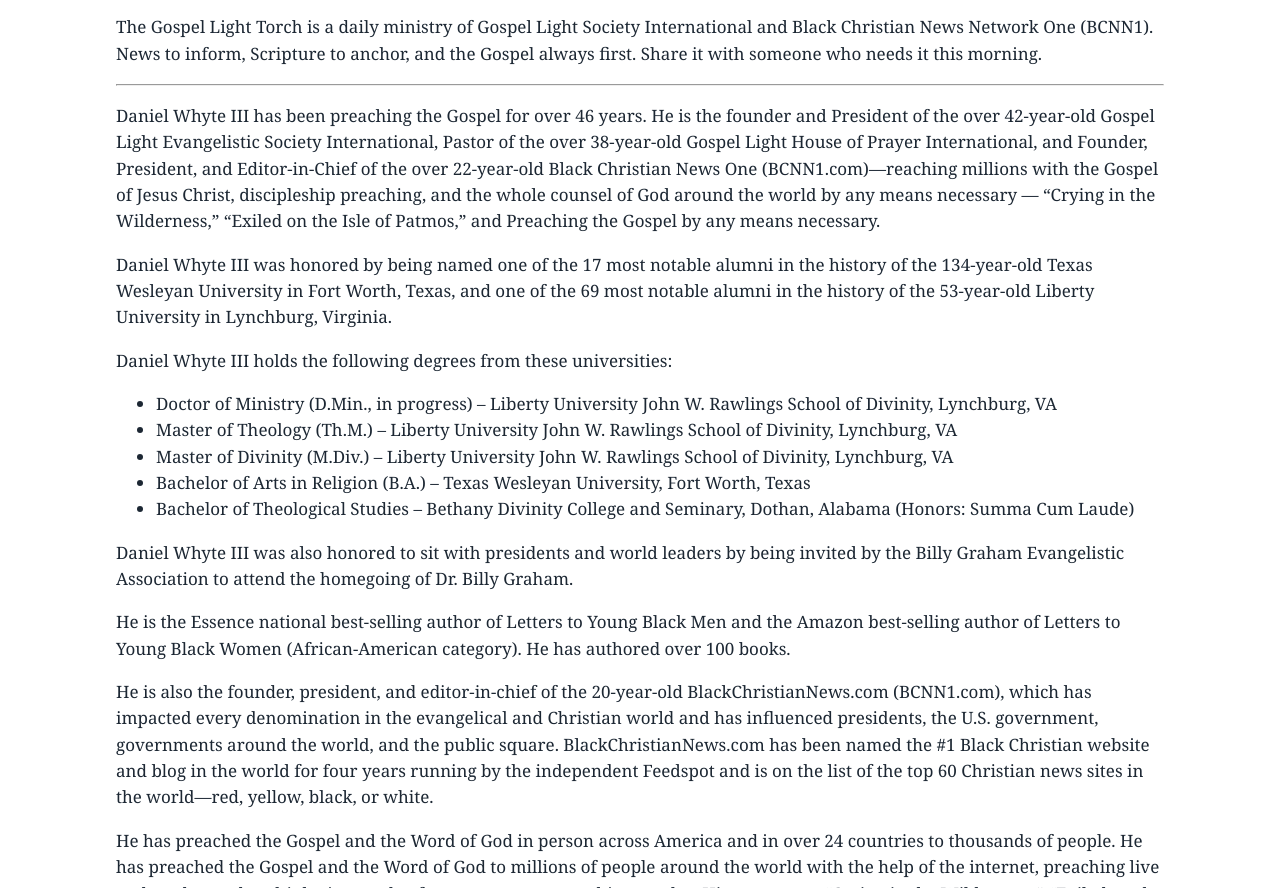
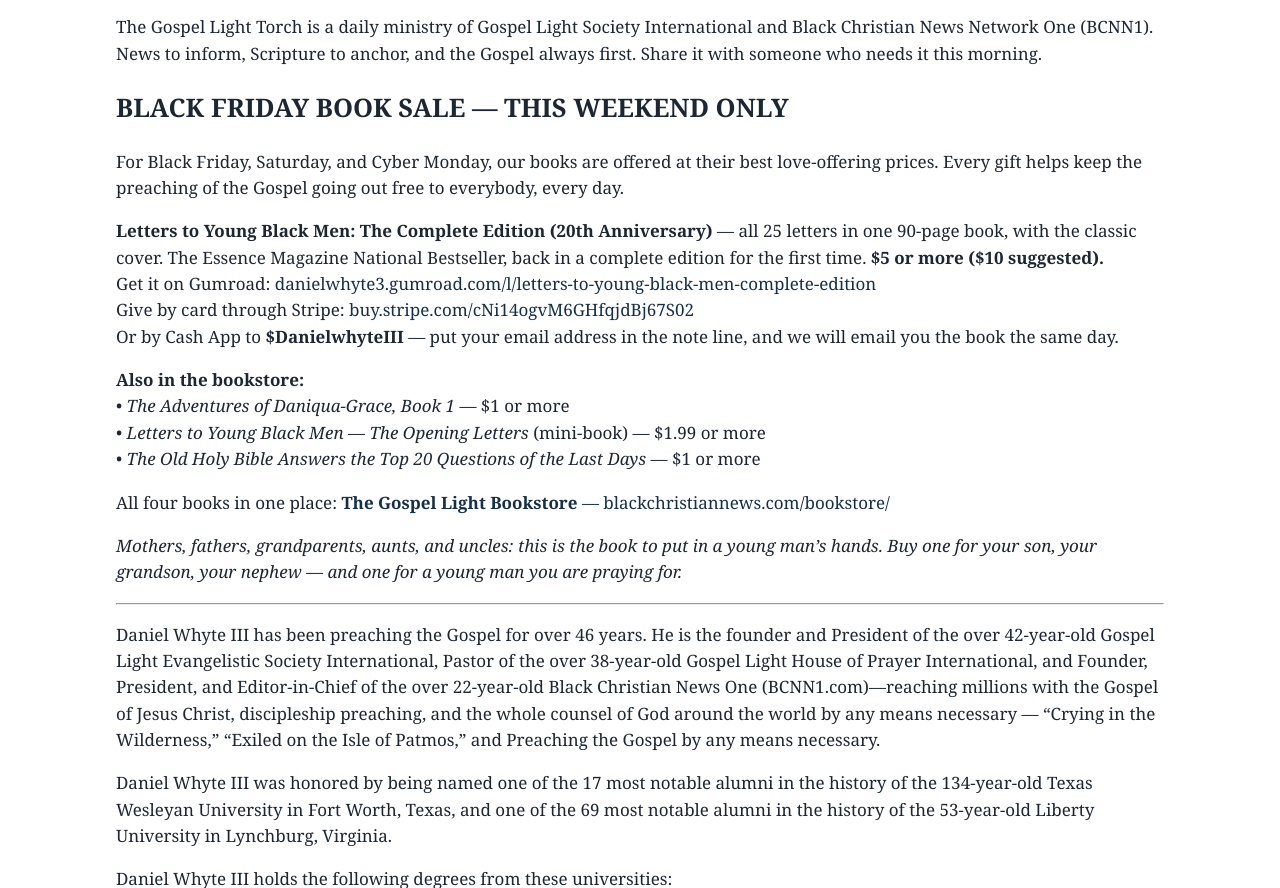
Before and after one commit to thetorchleader/thetorchleader, a plain HTML site: page newsletter.html in a window 1280 px wide. Shown: the part 4886-5774 px from the top of the page. Drawn offline with Linux system fonts and the light colour scheme.

Commit message:
Torch Nov 27 — add Black Friday book sale block

```diff
--- a/newsletter.html
+++ b/newsletter.html
@@ -193,6 +193,30 @@
 
 
 <p class="wp-block-paragraph">The Gospel Light Torch is a daily ministry of Gospel Light Society International and Black Christian News Network One (BCNN1). News to inform, Scripture to anchor, and the Gospel always first. Share it with someone who needs it this morning.</p>
+
+
+
+<h2 class="wp-block-heading">BLACK FRIDAY BOOK SALE — THIS WEEKEND ONLY</h2>
+
+
+
+<p class="wp-block-paragraph">For Black Friday, Saturday, and Cyber Monday, our books are offered at their best love-offering prices. Every gift helps keep the preaching of the Gospel going out free to everybody, every day.</p>
+
+
+
+<p class="wp-block-paragraph"><strong>Letters to Young Black Men: The Complete Edition (20th Anniversary)</strong> — all 25 letters in one 90-page book, with the classic cover. The Essence Magazine National Bestseller, back in a complete edition for the first time. <strong>$5 or more ($10 suggested).</strong><br>Get it on Gumroad: <a href="https://danielwhyte3.gumroad.com/l/letters-to-young-black-men-complete-edition">danielwhyte3.gumroad.com/l/letters-to-young-black-men-complete-edition</a><br>Give by card through Stripe: <a href="https://buy.stripe.com/cNi14ogvM6GHfqjdBj67S02">buy.stripe.com/cNi14ogvM6GHfqjdBj67S02</a><br>Or by Cash App to <strong>$DanielwhyteIII</strong> — put your email address in the note line, and we will email you the book the same day.</p>
+
+
+
+<p class="wp-block-paragraph"><strong>Also in the bookstore:</strong><br>• <em>The Adventures of Daniqua-Grace, Book 1</em> — $1 or more<br>• <em>Letters to Young Black Men — The Opening Letters</em> (mini-book) — $1.99 or more<br>• <em>The Old Holy Bible Answers the Top 20 Questions of the Last Days</em> — $1 or more</p>
+
+
+
+<p class="wp-block-paragraph">All four books in one place: <a href="https://blackchristiannews.com/bookstore/"><strong>The Gospel Light Bookstore</strong> — blackchristiannews.com/bookstore/</a></p>
+
+
+
+<p class="wp-block-paragraph"><em>Mothers, fathers, grandparents, aunts, and uncles: this is the book to put in a young man&#8217;s hands. Buy one for your son, your grandson, your nephew — and one for a young man you are praying for.</em></p>
 
 
 
```
